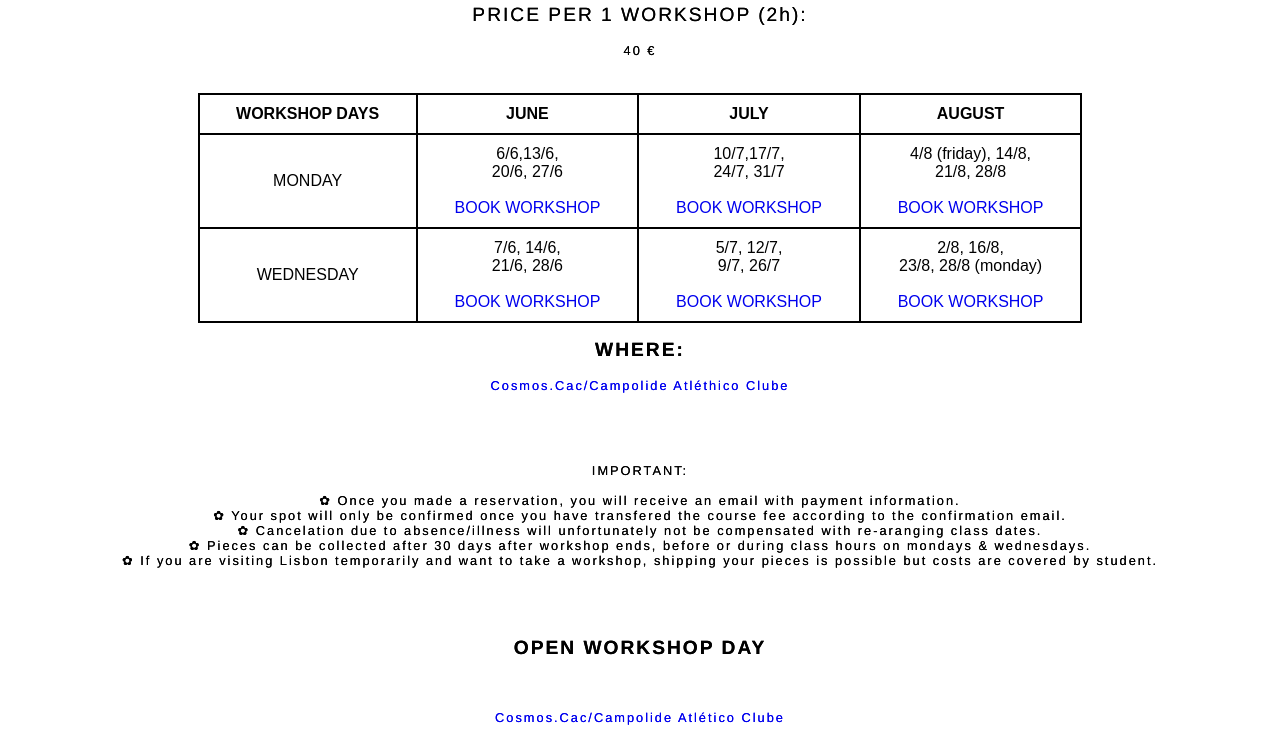
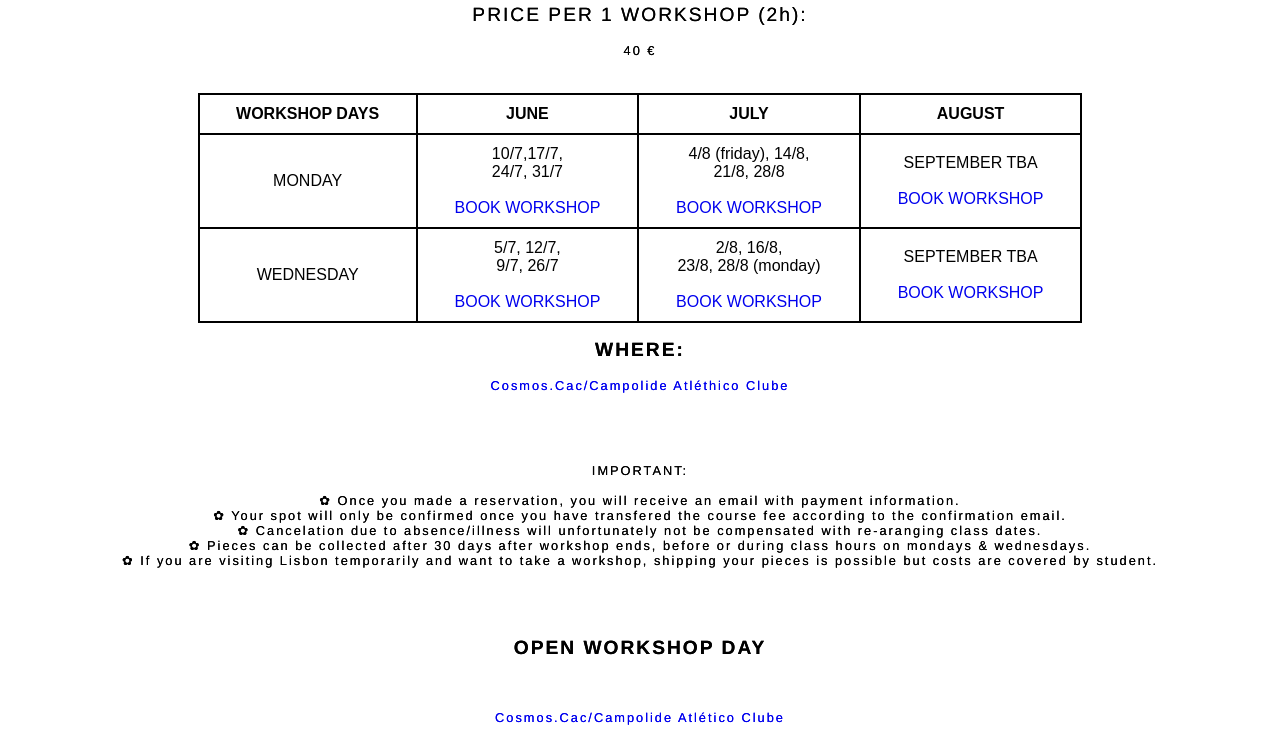
Before and after one commit to Darling85/annedersen.github.io, a plain HTML site: page ceramicclass/index.html in a window 1280 px wide. Shown: the part 980-1736 px from the top of the page. Drawn offline with Linux system fonts and the light colour scheme.

Commit message:
Update index.html

```diff
--- a/ceramicclass/index.html
+++ b/ceramicclass/index.html
@@ -79,16 +79,17 @@ DAYS</th>
   </tr>
   <tr>
     <td>MONDAY</td>
-    <td> 6/6,13/6, <br>20/6, 27/6 <br> <br><a href="https://docs.google.com/forms/d/e/1FAIpQLSfTeJv8nq1P6zUx5z3XokJust6UZDgtzViLdJd7XTUWTSI36w/viewform">BOOK WORKSHOP</a></td>
+
     <td>10/7,17/7,<br>24/7, 31/7<br> <br><a href="https://docs.google.com/forms/d/e/1FAIpQLSfTeJv8nq1P6zUx5z3XokJust6UZDgtzViLdJd7XTUWTSI36w/viewform">BOOK WORKSHOP</a></td></td>
-   <td>4/8 (friday), 14/8, <br>21/8, 28/8<br> <br><a href="https://docs.google.com/forms/d/e/1FAIpQLSfTeJv8nq1P6zUx5z3XokJust6UZDgtzViLdJd7XTUWTSI36w/viewform">BOOK WORKSHOP</a></td></td>
-  </tr>
+    <td>4/8 (friday), 14/8, <br>21/8, 28/8<br> <br><a href="https://docs.google.com/forms/d/e/1FAIpQLSfTeJv8nq1P6zUx5z3XokJust6UZDgtzViLdJd7XTUWTSI36w/viewform">BOOK WORKSHOP</a></td></td>
+    <td>SEPTEMBER TBA<br> <br><a href="https://docs.google.com/forms/d/e/1FAIpQLSfTeJv8nq1P6zUx5z3XokJust6UZDgtzViLdJd7XTUWTSI36w/viewform">BOOK WORKSHOP</a></td>
+</tr>
   <tr>
     <td>WEDNESDAY</td>
-    <td>7/6, 14/6,<br> 21/6, 28/6<br> <br> <a href="https://docs.google.com/forms/d/e/1FAIpQLSclLUWP-bcEzigAOdqtTgKn1RHjiiY0TqWU625xE5fREf89Hw/viewform">BOOK WORKSHOP</a></td></td>
-    <td>5/7, 12/7,<br> 9/7, 26/7<br> <br> <a href="https://docs.google.com/forms/d/e/1FAIpQLSclLUWP-bcEzigAOdqtTgKn1RHjiiY0TqWU625xE5fREf89Hw/viewform">BOOK WORKSHOP</a></td></td>
-    <td>2/8, 16/8, <br>23/8, 28/8 (monday) <br> <br> <a href="https://docs.google.com/forms/d/e/1FAIpQLSclLUWP-bcEzigAOdqtTgKn1RHjiiY0TqWU625xE5fREf89Hw/viewform">BOOK WORKSHOP</a></td></td>
-    </tr>
+     <td>5/7, 12/7,<br> 9/7, 26/7<br> <br> <a href="https://docs.google.com/forms/d/e/1FAIpQLSclLUWP-bcEzigAOdqtTgKn1RHjiiY0TqWU625xE5fREf89Hw/viewform">BOOK WORKSHOP</a></td></td>
+     <td>2/8, 16/8, <br>23/8, 28/8 (monday) <br> <br> <a href="https://docs.google.com/forms/d/e/1FAIpQLSclLUWP-bcEzigAOdqtTgKn1RHjiiY0TqWU625xE5fREf89Hw/viewform">BOOK WORKSHOP</a></td></td>
+     <td> SEPTEMBER TBA <br> <br> <a href="https://docs.google.com/forms/d/e/1FAIpQLSclLUWP-bcEzigAOdqtTgKn1RHjiiY0TqWU625xE5fREf89Hw/viewform">BOOK WORKSHOP</a></td></td>
+</tr>
 
     </table>
 
```
